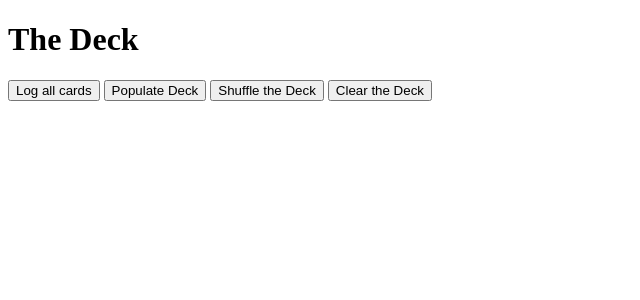
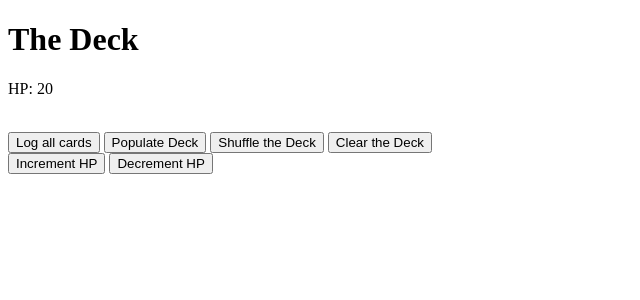
Before and after one commit to MojoNojo07/Scoundrel-Labyrinth, a SvelteKit app: page / in a window 1280 px wide. Shown: the top 300 px of the page, without its empty margins (0-640 px from the left). Built offline with nearby package versions, Linux system fonts and the light colour scheme.

Commit message:
basic HP

```diff
--- a/src/routes/+page.svelte
+++ b/src/routes/+page.svelte
@@ -1,9 +1,15 @@
 <h1>The Deck</h1>
-<button on:click={printToLog}>Log all cards</button>
-<button on:click={populate}>Populate Deck</button>
-<button on:click={shuffle}>Shuffle the Deck</button>
-<button on:click={clear}>Clear the Deck</button>
+<p>HP: {health}</p>
+<br>
+<button onclick={printToLog}>Log all cards</button>
+<button onclick={populate}>Populate Deck</button>
+<button onclick={shuffle}>Shuffle the Deck</button>
+<button onclick={clear}>Clear the Deck</button>
+<br>
+<button onclick={() => health++}>Increment HP</button>
+<button onclick={() => health--}>Decrement HP</button>
 
 <script lang="ts">
     import { populate, shuffle, printToLog, clear } from './scoundrel';
+    let health: number = $state(20)
 </script>
```
